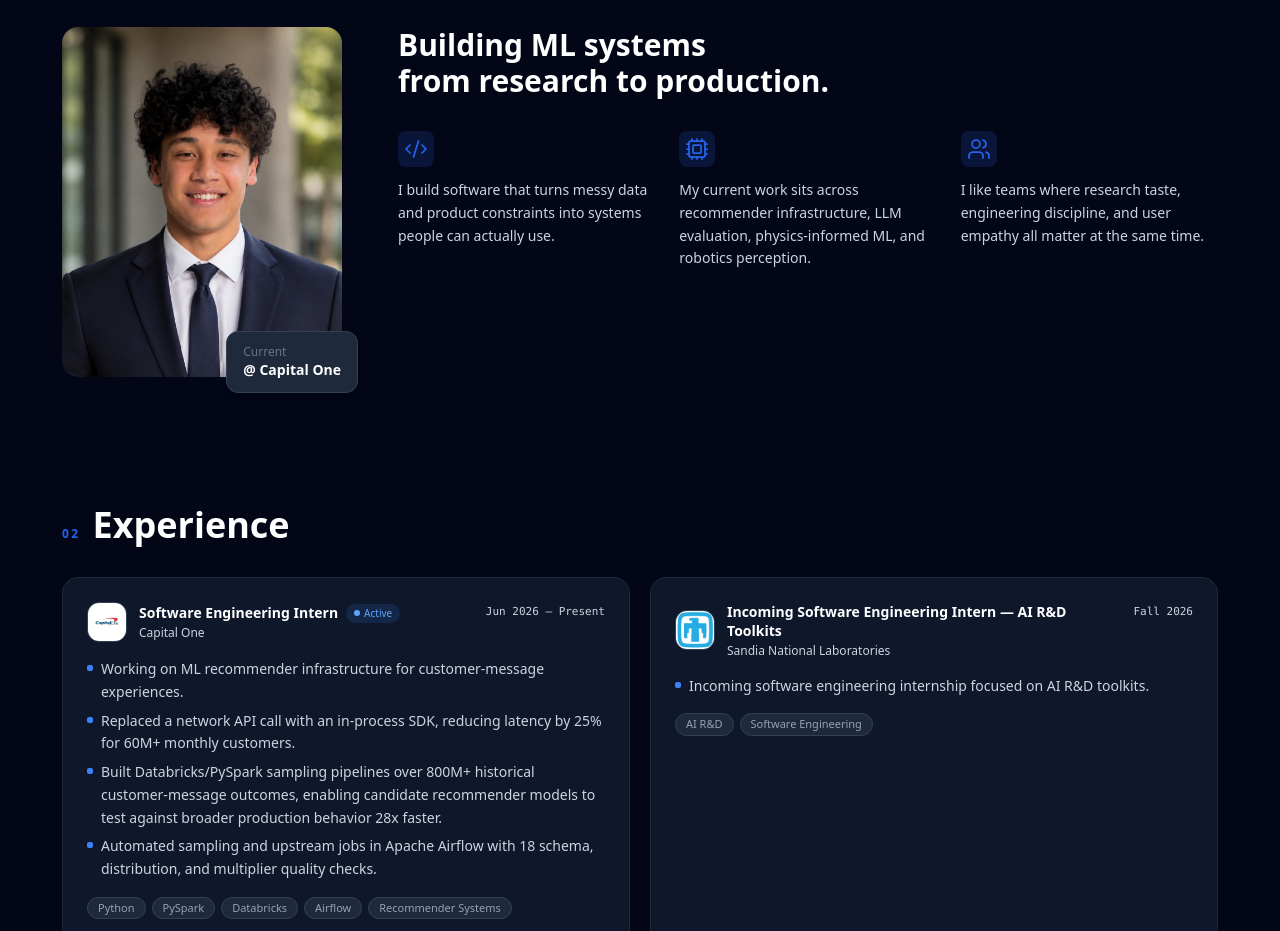
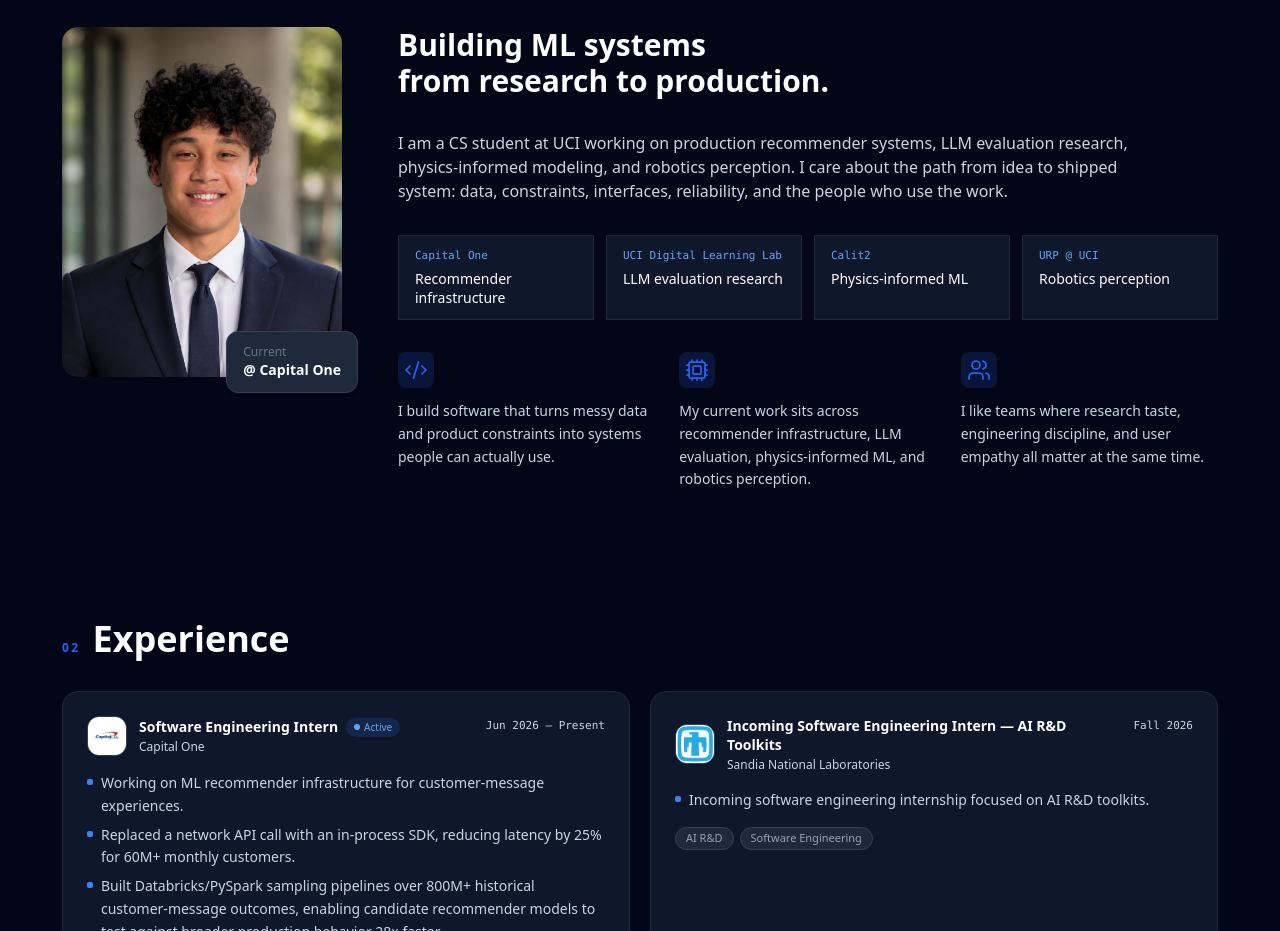
Before and after one commit to jacobhorne-jth/jacobhorne-jth.github.io, a React (Vite) app: page / in a window 1280 px wide. Shown: the part 900-1831 px from the top of the page. Built offline with nearby package versions, Linux system fonts and the light colour scheme.

Commit message:
Add about current focus highlights

```diff
--- a/src/App.tsx
+++ b/src/App.tsx
@@ -564,6 +564,13 @@
   },
 ];
 
+const aboutHighlights = [
+  { label: "Capital One", detail: "Recommender infrastructure" },
+  { label: "UCI Digital Learning Lab", detail: "LLM evaluation research" },
+  { label: "Calit2", detail: "Physics-informed ML" },
+  { label: "URP @ UCI", detail: "Robotics perception" },
+];
+
 const experienceRoles: RoleEntry[] = [
   {
     logo: "Capit",
@@ -1268,6 +1275,19 @@
             <h3 className="text-2xl md:text-3xl font-bold text-gray-900 dark:text-white leading-tight">
               Building ML systems<br className="hidden sm:block" /> from research to production.
             </h3>
+            <p className="max-w-3xl text-sm md:text-base text-gray-600 dark:text-slate-300 leading-relaxed">
+              I am a CS student at UCI working on production recommender systems, LLM evaluation research,
+              physics-informed modeling, and robotics perception. I care about the path from idea to shipped
+              system: data, constraints, interfaces, reliability, and the people who use the work.
+            </p>
+            <div className="grid sm:grid-cols-2 lg:grid-cols-4 gap-3">
+              {aboutHighlights.map(item => (
+                <div key={item.label} className="border border-gray-200 dark:border-slate-800 bg-white dark:bg-slate-900 px-4 py-3">
+                  <p className="text-[11px] font-mono text-blue-600 dark:text-blue-400">{item.label}</p>
+                  <p className="mt-1 text-sm font-medium text-gray-900 dark:text-white leading-snug">{item.detail}</p>
+                </div>
+              ))}
+            </div>
             <div className="grid sm:grid-cols-3 gap-6">
               {aboutColumns.map((col, i) => (
                 <div key={i}>
```
